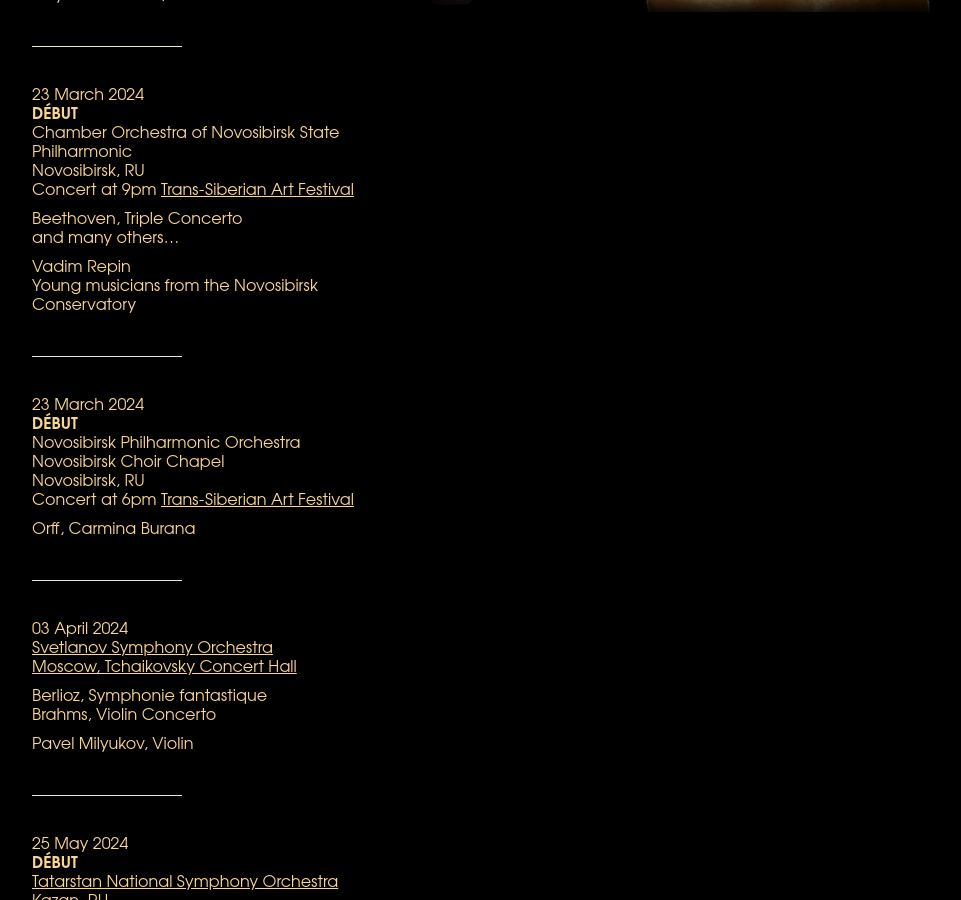
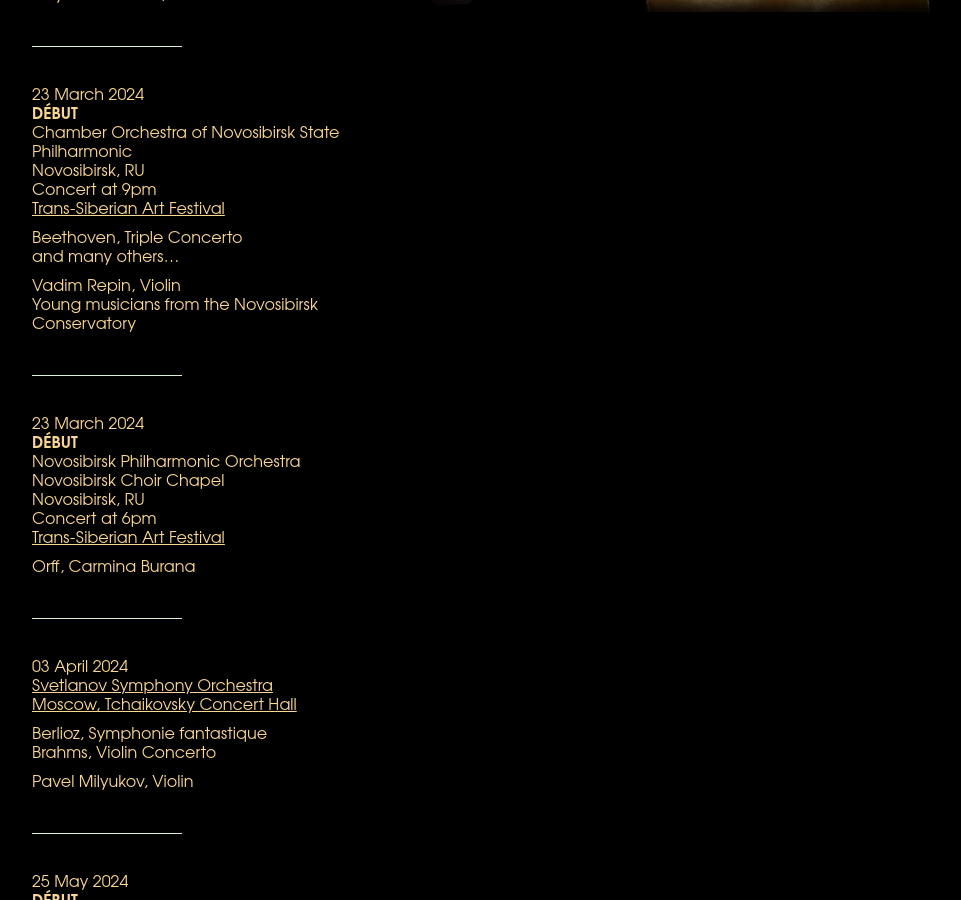
Before and after one commit to martincadoux/clementnonciaux.com, a Jekyll site: the page built from _pages/calendar.html, in a window 1280 px wide and 900 px high, scrolled down 614 px. Shown: the whole window, without its empty margins (108-1069 px from the left). Built offline with Jekyll 4.4.1, drawn with Linux system fonts in a browser that asks for light colours.

Commit message:
Update events.yml

```diff
--- a/_data/events.yml
+++ b/_data/events.yml
@@ -83,7 +83,7 @@
     Beethoven, Triple Concerto
     and many others…
   soloist: |-
-    Vadim Repin
+    Vadim Repin, Violin
     Young musicians from the Novosibirsk Conservatory
 
 - date: [2024-03-23]
```
